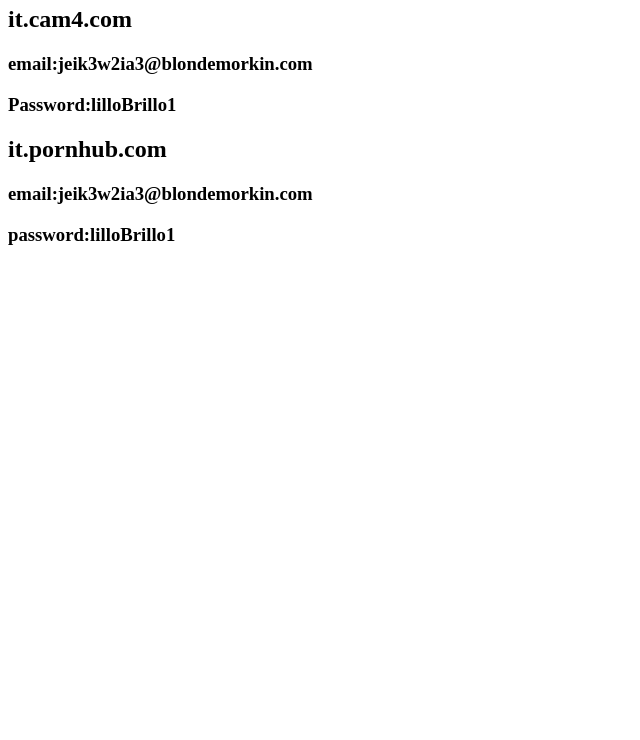
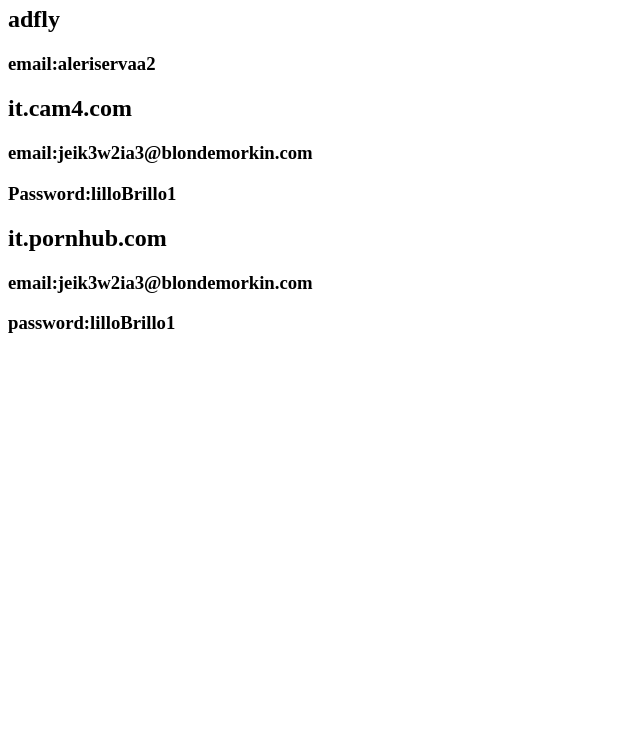
Before and after one commit to Maxi-Tech/mieiappunti, a plain HTML site: page index.html in a window 1280 px wide. Shown: the part 60-800 px from the top of the page, without its empty margins (0-640 px from the left). Drawn offline with Linux system fonts and the light colour scheme.

Commit message:
Update index.html

```diff
--- a/index.html
+++ b/index.html
@@ -1,4 +1,8 @@
 <h1>tutti i miei appunti</h1>
+
+<h2>adfly</h2>
+<h3>email:aleriservaa2</h2>
+
 
 
 <h2>it.cam4.com</h2>
```
